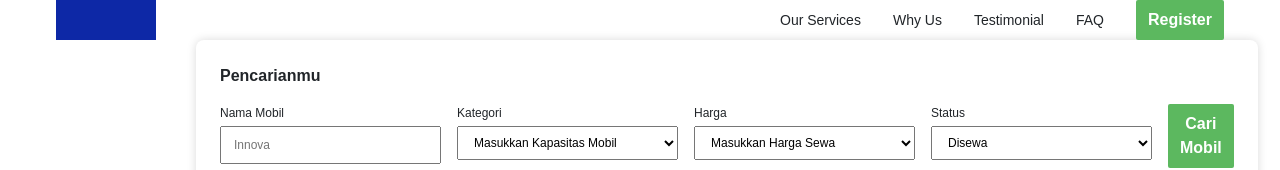
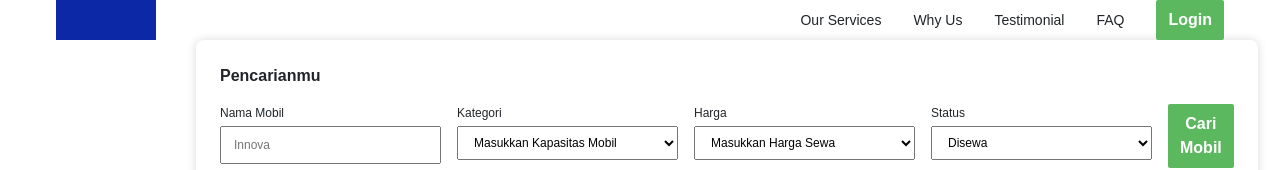
Before and after one commit to jogisyamantha/23001028_14_kel2_car-rental_platinum_customer, a React (Vite) app: page /car-list in a window 1280 px wide. Shown: the top 170 px of the page. Built offline with nearby package versions, Linux system fonts and the light colour scheme; no server answers.

Commit message:
edit login state redux, adding logout, navigate login button

```diff
--- a/src/components/Navbar/index.jsx
+++ b/src/components/Navbar/index.jsx
@@ -1,19 +1,36 @@
-import logo from '../../assets/logo.png'
-import './styles.css'
+import logo from "../../assets/logo.png";
+import "./styles.css";
+import { useNavigate, useLocation, Link } from "react-router-dom";
 
 const Navbar = () => {
-    return(
-        <div className='navbar-container'>
-            <img src={logo} alt='dummy-logo'/>
+  const token = localStorage.getItem("access_token");
+  const navigate = useNavigate();
+
+  const handleLogin = () => {
+    navigate("/login");
+  };
+
+  const handleLogout = () => {
+    localStorage.removeItem("access_token");
+    navigate("/");
+  };
+
+  return (
+    <div className="navbar-container">
+      <img src={logo} alt="dummy-logo" />
       <div>
         <a>Our Services</a>
         <a>Why Us</a>
         <a>Testimonial</a>
         <a>FAQ</a>
-                <button>Register</button>
+        {token ? (
+          <button onClick={handleLogout}>Logout</button>
+        ) : (
+          <button onClick={handleLogin}>Login</button>
+        )}
       </div>
     </div>
-    )
-}
+  );
+};
 
 export default Navbar;
--- a/src/redux/features/loginSlice.js
+++ b/src/redux/features/loginSlice.js
@@ -19,8 +19,8 @@ export const postLogin = createAsyncThunk(
 
 const initialState = {
   email: "",
-  loading: null,
-  success: null,
+  loading: false,
+  success: false,
   error: "",
 };
 
```
Lines whose indentation alone changed are shown as unchanged.
